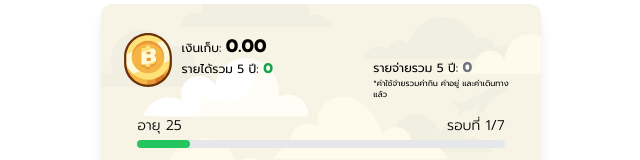
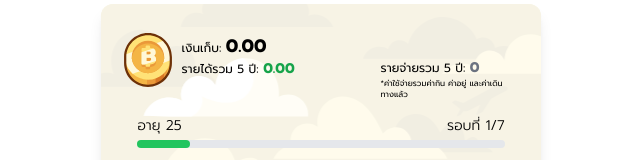
Before and after one commit to ShouldSleep8hr/Life-In-CTRL, a Vue app: page /action in a window 1280 px wide. Shown: the top 160 px of the page, without its empty margins (319-959 px from the left). Built offline with nearby package versions, Linux system fonts and the light colour scheme.

Commit message:
change income to have 2 decimal

```diff
--- a/src/views/ActionView.vue
+++ b/src/views/ActionView.vue
@@ -1085,8 +1085,8 @@ const money_icon = new URL(`../assets/Icons/SVG/Icon_Money.svg`, import.meta.url
             </div>
 
             <!-- Title with fixed height and wrap -->
-            <div class="w-full flex items-start justify-start space-x-3 mt-3.5">
-              <div class="flex flex-col w-[80%]">
+            <div class="w-full flex items-start justify-start space-x-2.5 mt-3.5">
+              <div class="flex flex-col w-[90%]">
               <p class="text-left text-xs  font-prompt font-normal text-black leading-snug">
                 เงินเก็บ:
                 <b class="text-left text-lg font-prompt font-bold text-black leading-snug">
@@ -1096,7 +1096,7 @@ const money_icon = new URL(`../assets/Icons/SVG/Icon_Money.svg`, import.meta.url
               <p class="text-left text-xs font-prompt font-normal text-black leading-snug">
                 รายได้รวม 5 ปี:
                 <b class="text-left text-sm  font-prompt font-bold text-green-600 leading-snug">
-                  {{ formatMoneyZero(status.salary*60) }}
+                  {{ formatMoney(status.money + (status.salary * 60)) }}
                 </b>
               </p>
             </div>
```
